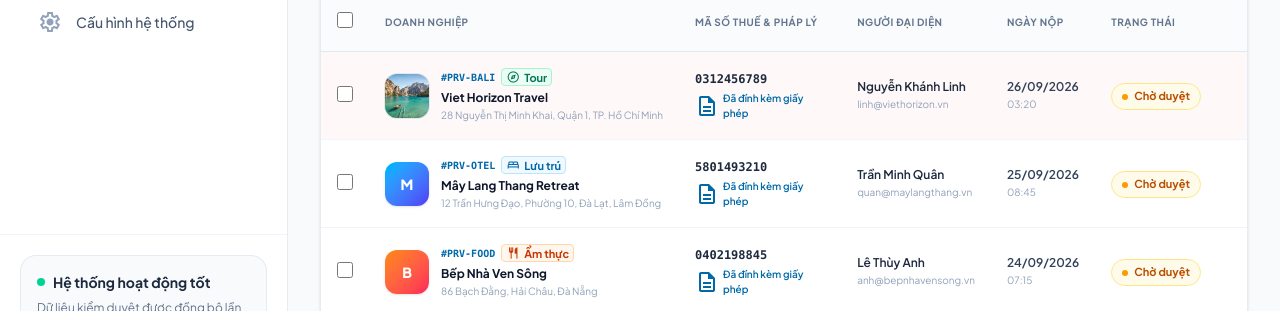
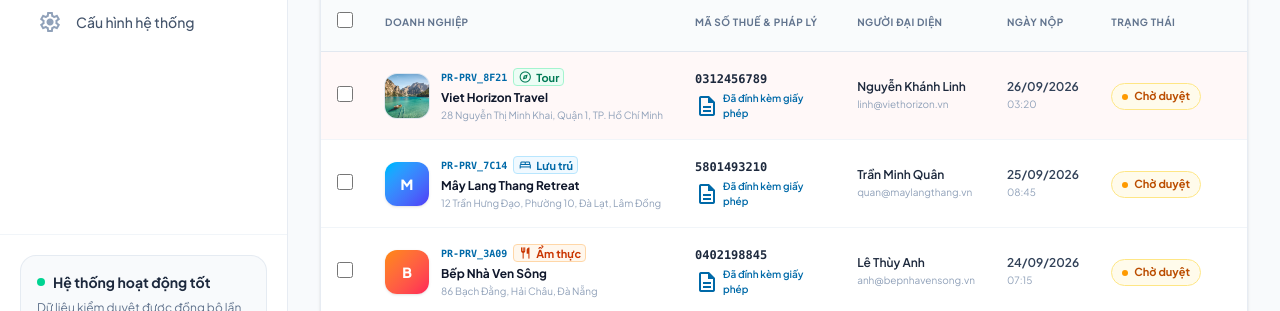
Before and after one commit to nhhieu26/datn, a Next.js app: page /admin/profile-approval in a window 1280 px wide. Shown: the part 426-737 px from the top of the page. Built offline with nearby package versions, Linux system fonts and the light colour scheme.

Commit message:
refactor: streamline profile code formatting and date utilities

```diff
--- a/src/features/admin/profile-approval/components/approval-profile-preview.tsx
+++ b/src/features/admin/profile-approval/components/approval-profile-preview.tsx
@@ -1,11 +1,7 @@
 import Image from "next/image";
 import type { ApprovalProfile } from "../types";
-import {
-  BusinessBadge,
-  formatDate,
-  formatTime,
-  profileCode,
-} from "./approval-shared";
+import { BusinessBadge } from "./approval-shared";
+import { formatDate, formatEntityCode, formatTime } from "@/lib/utils";
 
 function VerificationRow({
   icon,
@@ -70,7 +66,7 @@ export function ApprovalProfilePreview({
             </h2>
           </div>
           <span className="rounded-md bg-sky-50 px-2 py-1 font-mono text-[10px] font-bold text-sky-700">
-            #{profileCode(profile.id)}
+            {formatEntityCode("PR", profile.id)}
           </span>
         </div>
       </div>
--- a/src/features/admin/profile-approval/components/approval-profiles-table.tsx
+++ b/src/features/admin/profile-approval/components/approval-profiles-table.tsx
@@ -1,13 +1,7 @@
+import { formatDate, formatEntityCode, formatTime } from "@/lib/utils";
 import type { ApprovalProfile } from "../types";
 import { ApprovalFilterBar } from "./approval-filter-bar";
-import {
-  BusinessBadge,
-  ProfileAvatar,
-  StatusBadge,
-  formatDate,
-  formatTime,
-  profileCode,
-} from "./approval-shared";
+import { BusinessBadge, ProfileAvatar, StatusBadge } from "./approval-shared";
 import type {
   ApprovalCounts,
   StatusFilter,
@@ -112,7 +106,7 @@ export function ApprovalProfilesTable({
                       <div className="min-w-0">
                         <div className="mb-1 flex items-center gap-1.5">
                           <span className="font-mono text-[10px] font-bold text-sky-700">
-                            #{profileCode(profile.id)}
+                            {formatEntityCode("PR", profile.id)}
                           </span>
                           <BusinessBadge type={profile.businessType} />
                         </div>
--- a/src/features/admin/profile-approval/components/approval-shared.tsx
+++ b/src/features/admin/profile-approval/components/approval-shared.tsx
@@ -1,7 +1,4 @@
-import type {
-  ApprovalStatus,
-  BusinessType,
-} from "@/generated/prisma/client";
+import type { ApprovalStatus, BusinessType } from "@/generated/prisma/client";
 import Image from "next/image";
 import type { ApprovalProfile } from "../types";
 
@@ -69,28 +66,6 @@ export const statusMeta: Record<
   },
 };
 
-export function profileCode(id: string) {
-  return `PRV-${id
-    .replace(/[^a-zA-Z0-9]/g, "")
-    .slice(-4)
-    .toUpperCase()}`;
-}
-
-export function formatDate(value: string) {
-  return new Intl.DateTimeFormat("vi-VN", {
-    day: "2-digit",
-    month: "2-digit",
-    year: "numeric",
-  }).format(new Date(value));
-}
-
-export function formatTime(value: string) {
-  return new Intl.DateTimeFormat("vi-VN", {
-    hour: "2-digit",
-    minute: "2-digit",
-  }).format(new Date(value));
-}
-
 export function BusinessBadge({ type }: { type: BusinessType }) {
   const meta = businessMeta[type];
   return (
--- a/src/lib/utils.ts
+++ b/src/lib/utils.ts
@@ -45,3 +45,10 @@ export function formatCurrency(value: number): string {
 export function formatTourDuration(days: number, nights: number): string {
   return nights > 0 ? `${days} ngày ${nights} đêm` : `${days} ngày`;
 }
+
+export function formatTime(value: string) {
+  return new Intl.DateTimeFormat("vi-VN", {
+    hour: "2-digit",
+    minute: "2-digit",
+  }).format(new Date(value));
+}
```
